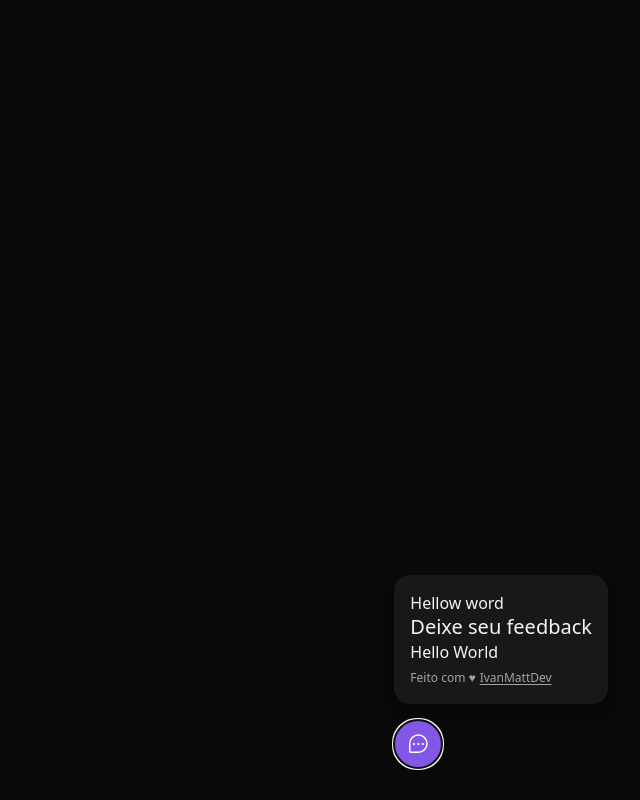
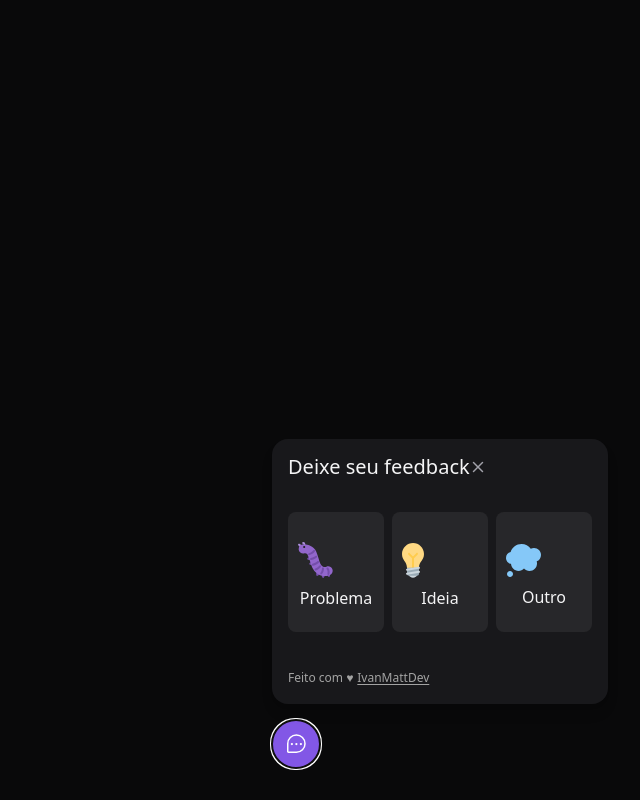
Before and after one commit to IvanMatt8/event-nlw, a React (Vite) app: page / in a window 1280 px wide. Both pictures are taken after a click on the button "FeedBack". Shown: the whole page, without its empty margins (640-1280 px from the left). Built offline with nearby package versions, Linux system fonts and the light colour scheme.

Commit message:
build: created feedback structure BUG, IDEA, OTHER

```diff
--- a/src/components/widgetForm/WidgetForm.tsx
+++ b/src/components/widgetForm/WidgetForm.tsx
@@ -1,11 +1,64 @@
+import { CloseButton } from '../closeButton/closeButton'
+import bugImageUrl from '../../assets/bug.svg'
+import ideaImageUrl from '../../assets/idea.svg'
+import otherImageUrl from '../../assets/other.svg'
+import { useState } from 'react'
+
+const feedbackTypes = {
+  BUG: {
+    title: 'Problema',
+    image: {
+      source: bugImageUrl,
+      alt: 'Imagem de um inseto',
+    },
+  },
+  IDEA: {
+    title: 'Ideia',
+    image: {
+      source: ideaImageUrl,
+      alt: 'Imagem de uma lampada',
+    },
+  },
+  OTHER: {
+    title: 'Outro',
+    image: {
+      source: otherImageUrl,
+      alt: 'Imagem de uma nuvem de pensamentos',
+    },
+  },
+}
+
+type FeedbackType = keyof typeof feedbackTypes
+
 export function WidgetForm() {
+  const [feedbackType, setFeedbackType] = useState<FeedbackType | null>(null)
+
   return (
     <div className="bg-zinc-900 p-4 relative rounded-2xl mb-4 flex-col items-center shadow-lg  w-[calc(100vw-2rem)] md:w-auto">
-      Hellow word
       <header>
         <span className="text-xl leading-6">Deixe seu feedback</span>
+
+        <CloseButton />
       </header>
-      <p>Hello World</p>
+      <div className="flex py-8 gap-2 w-full">
+        {Object.entries(feedbackTypes).map(([key, value]) => {
+          return (
+            <button
+              key={key}
+              className="bg-zinc-800 rounded-lg  py-5  w-24  flex-1  flex-col  items-center  gap-2 border-2 border-transparent hover:border-brand-500 focus:border-brand-500 focus:outline-none"
+              type="button"
+              onClick={() => setFeedbackType(key as FeedbackType)}
+            >
+              <img
+                className="m-2 "
+                src={value.image.source}
+                alt={value.image.alt}
+              />
+              <span>{value.title}</span>
+            </button>
+          )
+        })}
+      </div>
       <footer>
         <span className="text-xs text-neutral-400 ">
           Feito com ♥
```
